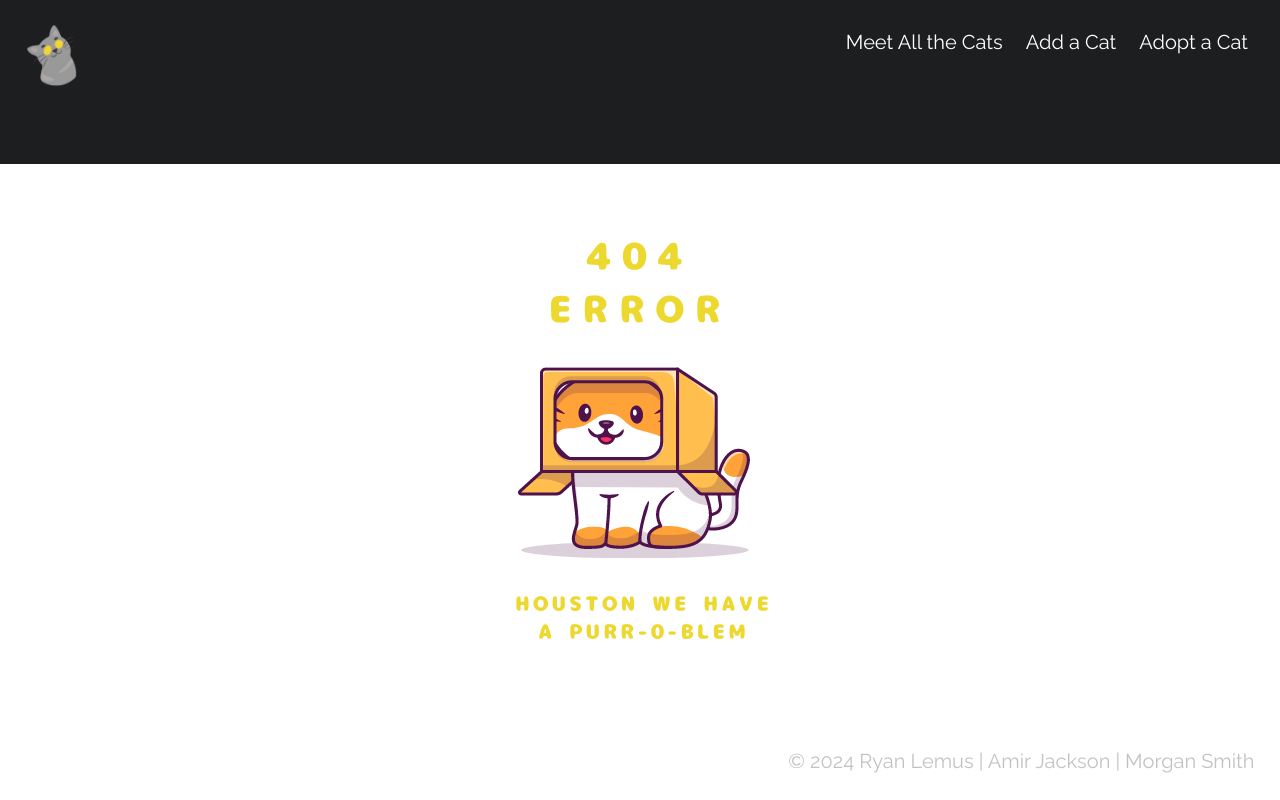
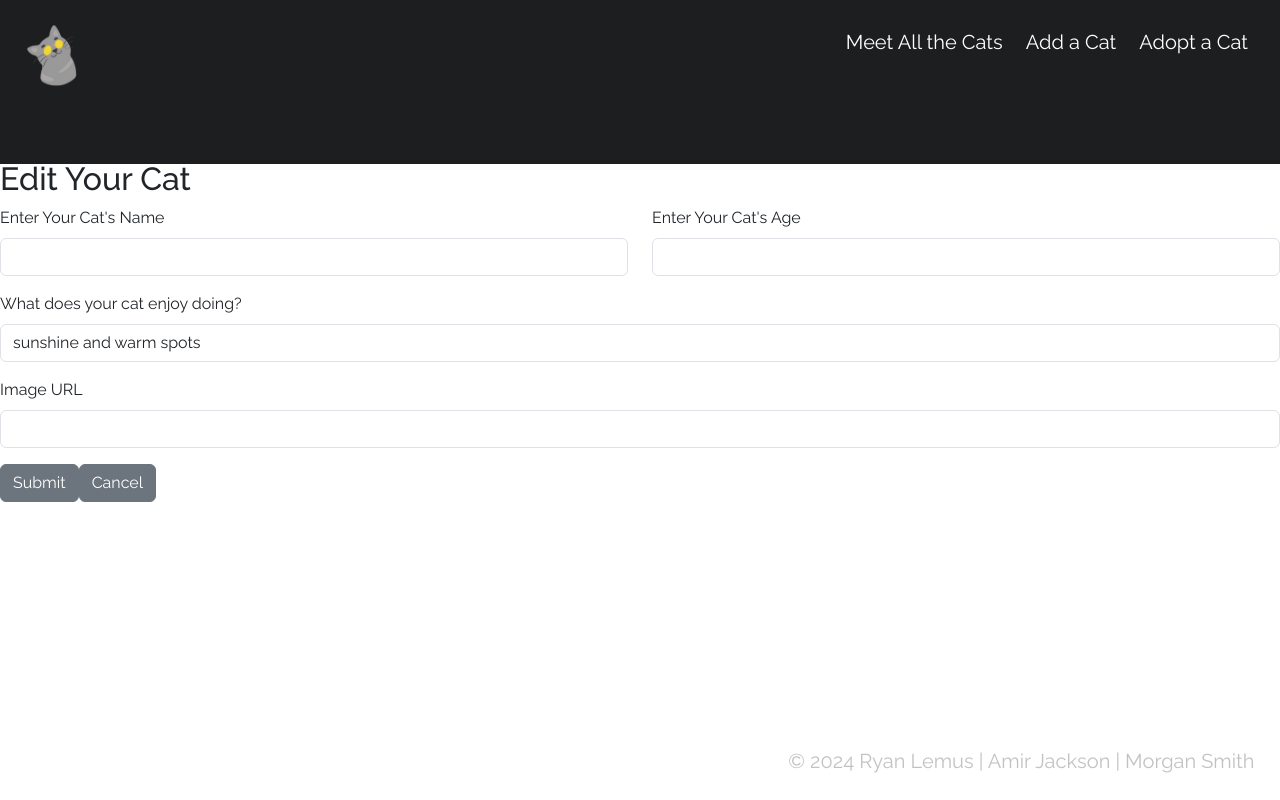
Before and after one commit to Rlemus93/Cat-Tinder-Frontend, a React (Create React App) app: page /cat-edit/1 in a window 1280 px wide. Built offline with nearby package versions, Linux system fonts and the light colour scheme.

Commit message:
added Create and Update functionality

```diff
--- a/src/App.js
+++ b/src/App.js
@@ -18,6 +18,11 @@ const App = () => {
     console.log(catData);
   };
 
+  const updateCat = (cat, id) => {
+    console.log("cat:", cat);
+    console.log("id:", id);
+  };
+
   return (
     <>
       <Header />
@@ -29,7 +34,10 @@ const App = () => {
           path="cat-new"
           element={<CatNew createNewCat={createNewCat} />}
         />
-        <Route path="cat-edit" element={<CatEdit />} />
+        <Route
+          path="cat-edit/:id"
+          element={<CatEdit cats={cats} updateCat={updateCat} />}
+        />
         <Route path="*" element={<NotFound />} />
       </Routes>
       <Footer />
--- a/src/pages/CatEdit.js
+++ b/src/pages/CatEdit.js
@@ -1,9 +1,104 @@
-import React from "react"
+import React from "react";
+import { Form, Row, Col, FormGroup, Label, Button } from "reactstrap";
+import { useForm } from "react-hook-form";
+import { useNavigate, useParams } from "react-router-dom";
+import { Link } from "react-router-dom";
 
-const CatEdit = () => {
+const CatEdit = ({ cats, updateCat }) => {
+  const { id } = useParams();
+  let currentCat = cats.find((catObject) => catObject.id === +id);
+  console.log(currentCat.id);
+
+  const navigate = useNavigate();
+  const {
+    register,
+    handleSubmit,
+    formState: { errors },
+  } = useForm();
+
+  const onSubmit = (catData) => {
+    updateCat(catData, currentCat.id);
+    navigate(`/cat-show/${currentCat.id}`);
+  };
+
   return (
-    <h3>CatEdit</h3>
-  )
-}
+    <>
+      <h2>Edit Your Cat</h2>
+      <Form onSubmit={handleSubmit(onSubmit)}>
+        <Row>
+          <Col md={6}>
+            <FormGroup>
+              <Label for="name">Enter Your Cat's Name</Label>
+              <input
+                id="name"
+                name="name"
+                type="text"
+                // defaultValue={currentCat.name}
+                className="form-control"
+                {...register("name", { required: true })}
+              />
+              {errors.name && (
+                <span className="form-validations">Name is required</span>
+              )}
+            </FormGroup>
+          </Col>
+          <Col md={6}>
+            <FormGroup>
+              <Label for="age">Enter Your Cat's Age</Label>
+              <input
+                id="age"
+                name="age"
+                type="number"
+                // defaultValue={currentCat.age}
+                min="0"
+                className="form-control"
+                {...register("age", { required: true })}
+              />
+              {errors.age && (
+                <span className="form-validations">Age is required</span>
+              )}
+            </FormGroup>
+          </Col>
+        </Row>
+        <FormGroup>
+          <Label for="enjoys">What does your cat enjoy doing?</Label>
+          <input
+            id="enjoys"
+            name="enjoys"
+            type="text"
+            defaultValue={currentCat.enjoys}
+            className="form-control"
+            {...register("enjoys", { required: true })}
+          />
+          {errors.enjoys && (
+            <span className="form-validations">Enjoys is required</span>
+          )}
+        </FormGroup>
+        <FormGroup>
+          <Label for="image">Image URL</Label>
+          <input
+            id="image"
+            name="image"
+            type="text"
+            // defaultValue={currentCat.image}
+            className="form-control"
+            {...register("image", { required: true })}
+          />
+          {errors.image && (
+            <span className="form-validations">Image is required</span>
+          )}
+        </FormGroup>
+        <div className="centering-content">
+          <Button onClick={handleSubmit} className="nav-button">
+            Submit
+          </Button>
+          <Link to={`/cat-show/${currentCat.id}`}>
+            <Button>Cancel</Button>
+          </Link>
+        </div>
+      </Form>
+    </>
+  );
+};
 
-export default CatEdit
+export default CatEdit;
--- a/src/pages/CatNew.js
+++ b/src/pages/CatNew.js
@@ -32,7 +32,7 @@ const CatNew = ({ createNewCat }) => {
                 {...register("name", { required: true })}
               />
               {errors.name && (
-                <span className="form-validations">Name is required</span>
+                <span >Name is required</span>
               )}
             </FormGroup>
           </Col>
@@ -48,7 +48,7 @@ const CatNew = ({ createNewCat }) => {
                 {...register("age", { required: true })}
               />
               {errors.age && (
-                <span className="form-validations">Age is required</span>
+                <span >Age is required</span>
               )}
             </FormGroup>
           </Col>
@@ -63,7 +63,7 @@ const CatNew = ({ createNewCat }) => {
             {...register("enjoys", { required: true })}
           />
           {errors.enjoys && (
-            <span className="form-validations">Enjoys is required</span>
+            <span >Enjoys is required</span>
           )}
         </FormGroup>
         <FormGroup>
@@ -76,11 +76,11 @@ const CatNew = ({ createNewCat }) => {
             {...register("image", { required: true })}
           />
           {errors.image && (
-            <span className="form-validations">Image is required</span>
+            <span >Image is required</span>
           )}
         </FormGroup>
-        <div className="centering-content">
-          <button onClick={handleSubmit} className="nav-button">
+        <div>
+          <button onClick={handleSubmit}>
             Submit
           </button>
         </div>
```
